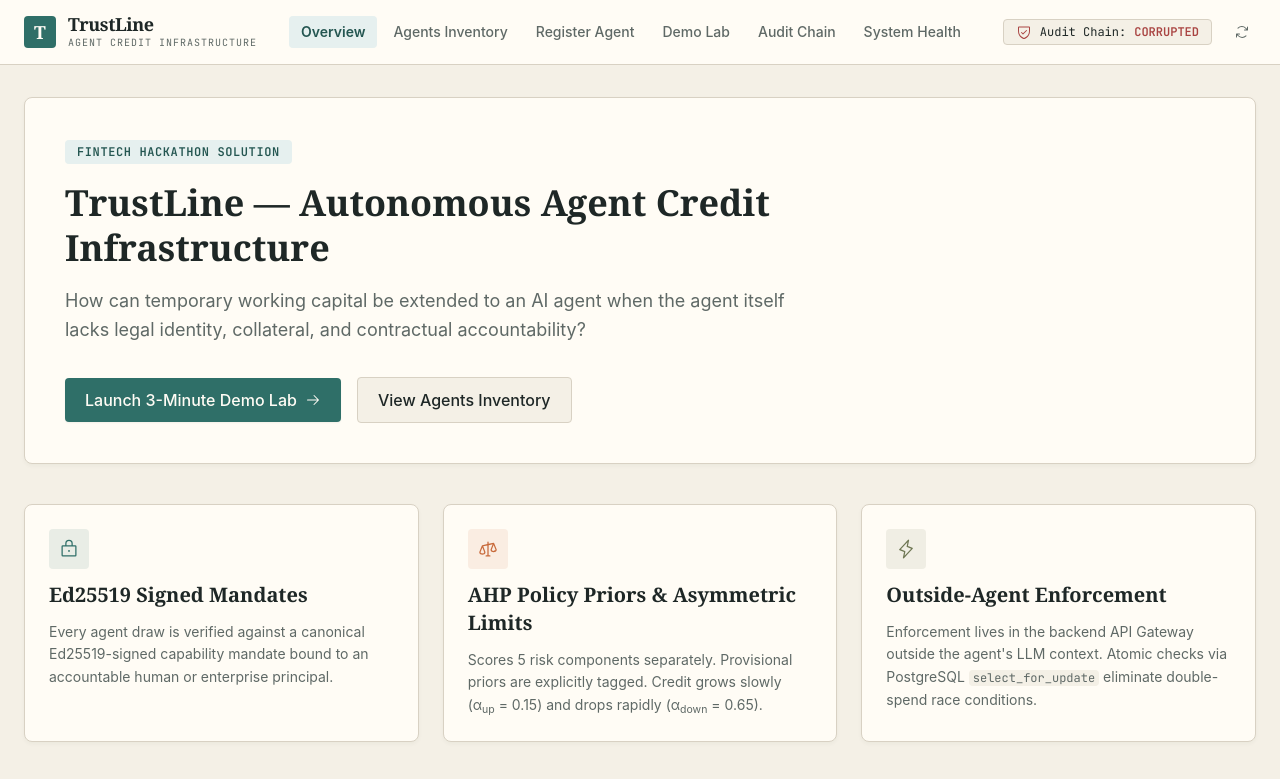
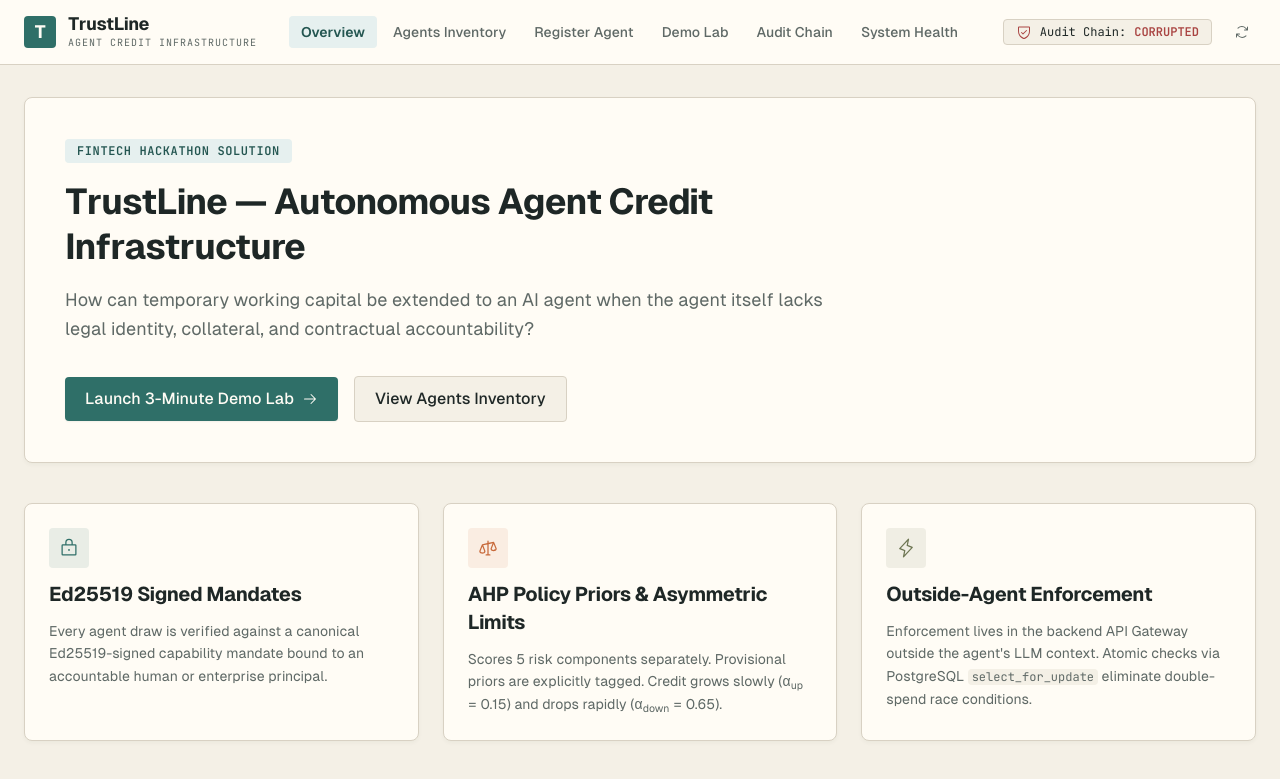
Before and after one commit to Destroyer795/TrustLine, a React (Vite) app in the folder frontend/: page / in a window 1280 px wide. Shown: the top 779 px of the page. Built offline with nearby package versions, Linux system fonts and the light colour scheme; no server answers.

Commit message:
docs(release): record demo readiness and next actions

```diff
--- a/frontend/src/App.tsx
+++ b/frontend/src/App.tsx
@@ -12,7 +12,7 @@ import { SystemHealth } from './pages/SystemHealth';
 export const App: React.FC = () => {
   return (
     <BrowserRouter>
-      <div className="min-h-screen flex flex-col bg-canvas text-ink">
+      <div className="min-h-[100dvh] flex flex-col bg-canvas text-ink">
         <Navbar />
         <main className="flex-1 max-w-7xl w-full mx-auto px-6 py-8">
           <Routes>
@@ -26,7 +26,7 @@ export const App: React.FC = () => {
           </Routes>
         </main>
         <footer className="bg-surface border-t border-border py-6 mt-12  text-xs font-mono text-muted-ink">
-          TrustLine — Autonomous Agent Credit Infrastructure • 31-Hour FinTech Hackathon Build
+          TrustLine - Autonomous Agent Credit Infrastructure | 31-Hour FinTech Hackathon Build
         </footer>
       </div>
     </BrowserRouter>
--- a/frontend/src/index.css
+++ b/frontend/src/index.css
@@ -6,11 +6,19 @@
   body {
     background-color: #F4F0E6;
     color: #1E2726;
-    font-family: 'Inter', sans-serif;
+    font-family: 'Geist Sans', sans-serif;
   }
 
   h1, h2, h3, .font-serif {
-    font-family: 'Fraunces', serif;
+    font-family: 'Geist Sans', sans-serif;
+    letter-spacing: -0.025em;
+  }
+}
+
+@layer base {
+  :focus-visible {
+    outline: 3px solid #2F6F68;
+    outline-offset: 3px;
   }
 }
 
--- a/frontend/tailwind.config.js
+++ b/frontend/tailwind.config.js
@@ -28,8 +28,8 @@ export default {
         border: '#D8D1C3'
       },
       fontFamily: {
-        serif: ['"Fraunces"', '"Georgia"', 'serif'],
-        sans: ['"Inter"', 'sans-serif'],
+        serif: ['"Geist Sans"', 'sans-serif'],
+        sans: ['"Geist Sans"', 'sans-serif'],
         mono: ['"JetBrains Mono"', 'monospace']
       }
     },
```
Also changed, not shown: 3 other files (tests, documents, lock files or other folders).
